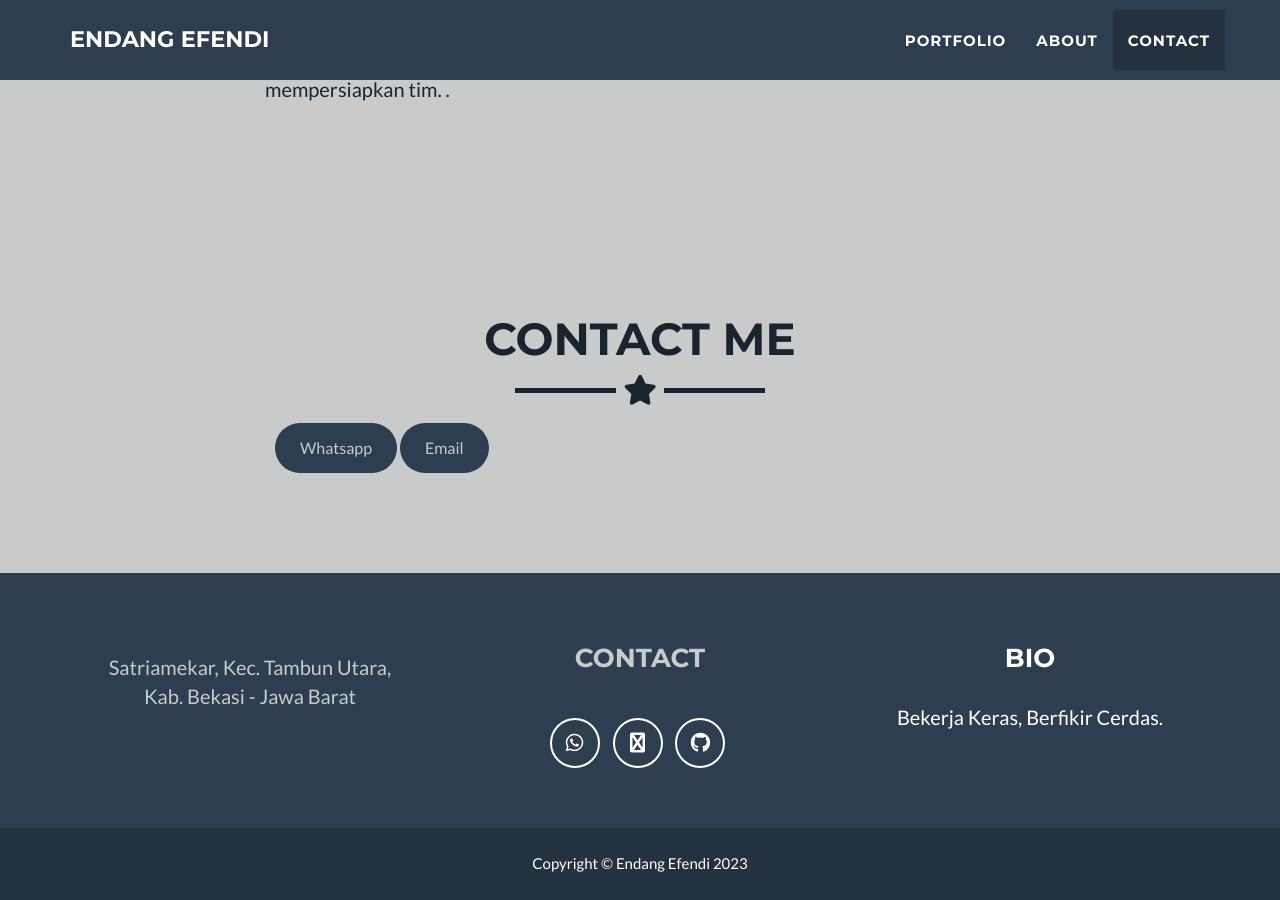
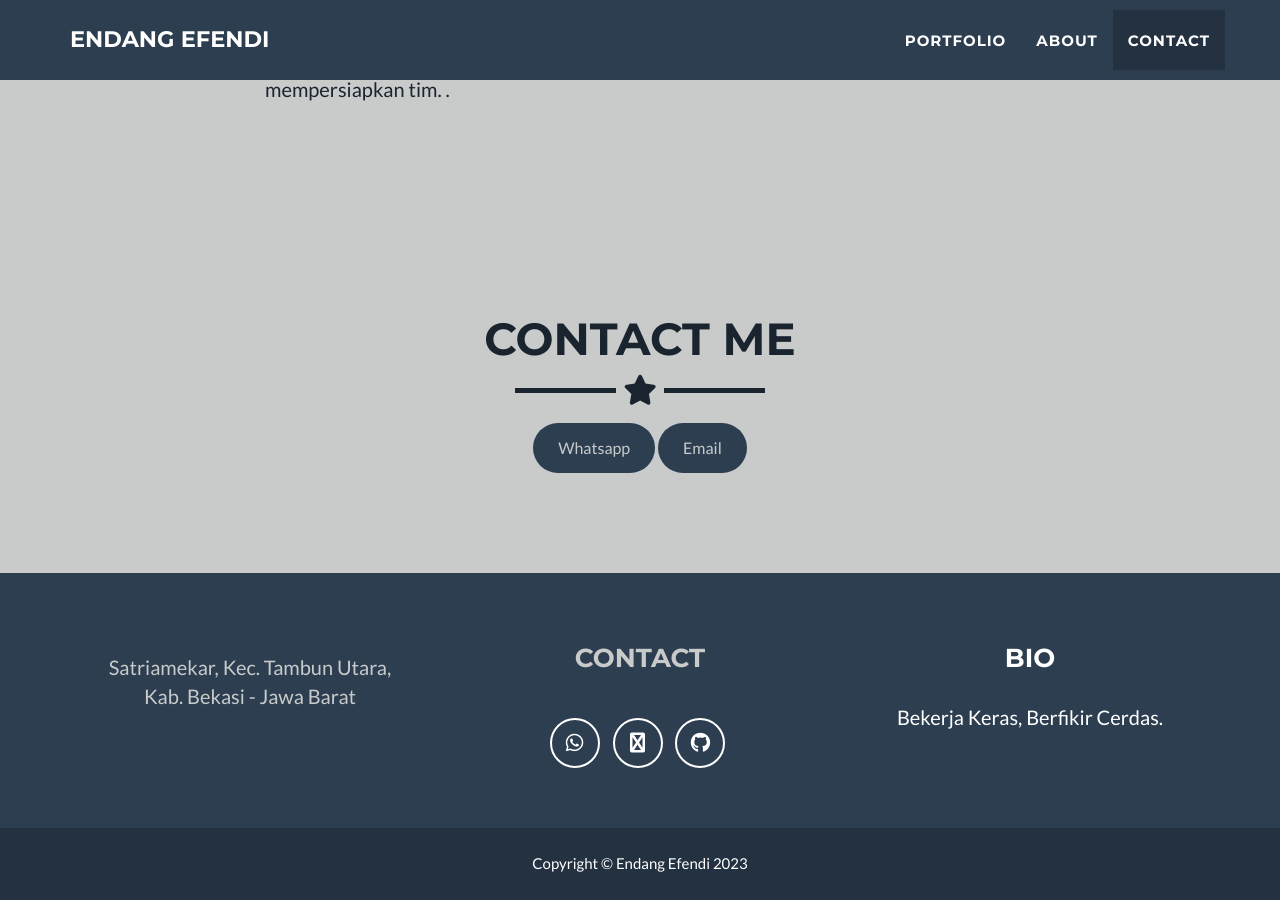
Before and after one commit to endangefendi/endangefendi.github.io, a Jekyll site: the page built from _posts/2014-07-18-project-1.markdown, in a window 1280 px wide and 900 px high, scrolled down 2607 px. Built offline with Jekyll 4.4.1, drawn with Linux system fonts in a browser that asks for light colours.

Commit message:
<div class="col-lg-12 text-center">

```diff
--- a/_includes/contact.html
+++ b/_includes/contact.html
@@ -8,8 +8,7 @@
       </div>
     </div>
     <div class="portfolio-flex-row" align="text-center">
-      <div class="col-lg-4 col-lg-offset-2">
-
+      <div class="col-lg-12 text-center">
         <div class="chip">
           <a href="http://wa.me/6289639333325" alt="Person" width="96" height="96" >
           Whatsapp
--- a/_includes/contact_disqus.html
+++ b/_includes/contact_disqus.html
@@ -8,7 +8,7 @@
       </div>
     </div>
     <div class="portfolio-flex-row" align="text-center">
-      <div class="col-lg-4 col-lg-offset-2">
+      <div class="col-lg-12 text-center">
         <div class="chip">
           <a href="http://wa.me/6289639333325" alt="Person" width="96" height="96" >
           Whatsapp
--- a/_includes/contact_static.html
+++ b/_includes/contact_static.html
@@ -8,8 +8,7 @@
       </div>
     </div>
     <div class="portfolio-flex-row" align="text-center">
-      <div class="col-lg-4 col-lg-offset-2">
-
+      <div class="col-lg-12 text-center">
         <div class="chip">
           <a href="http://wa.me/6289639333325" alt="Person" width="96" height="96" >
           Whatsapp
```
